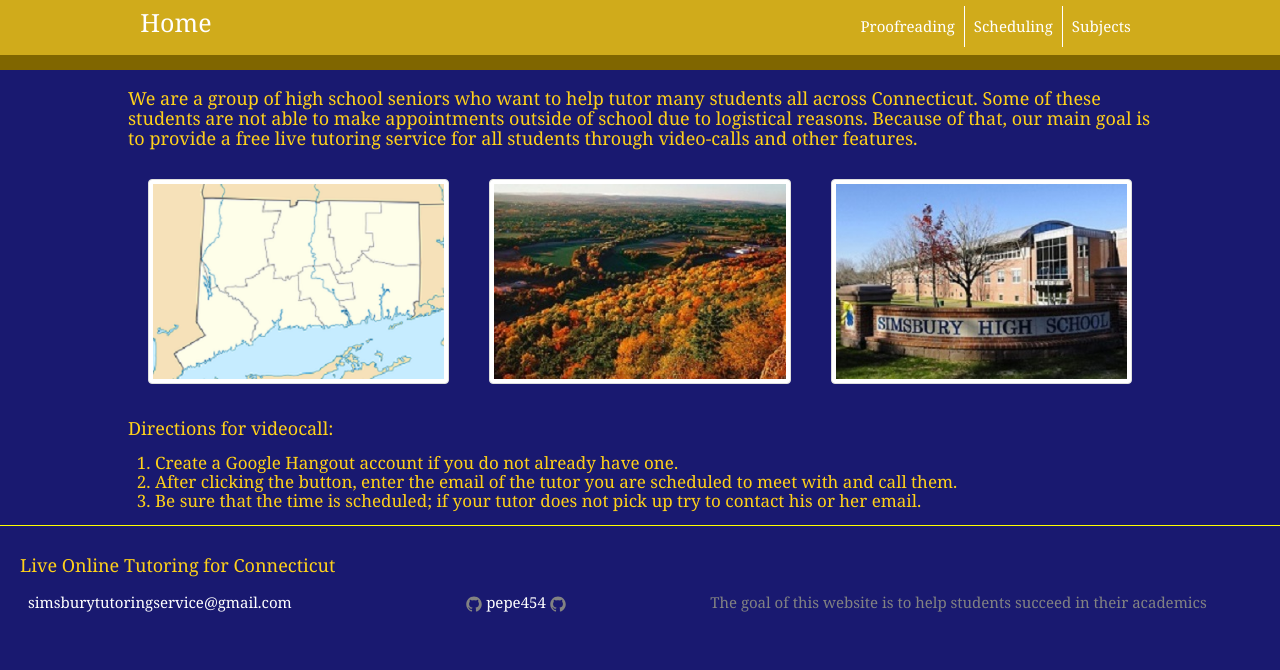
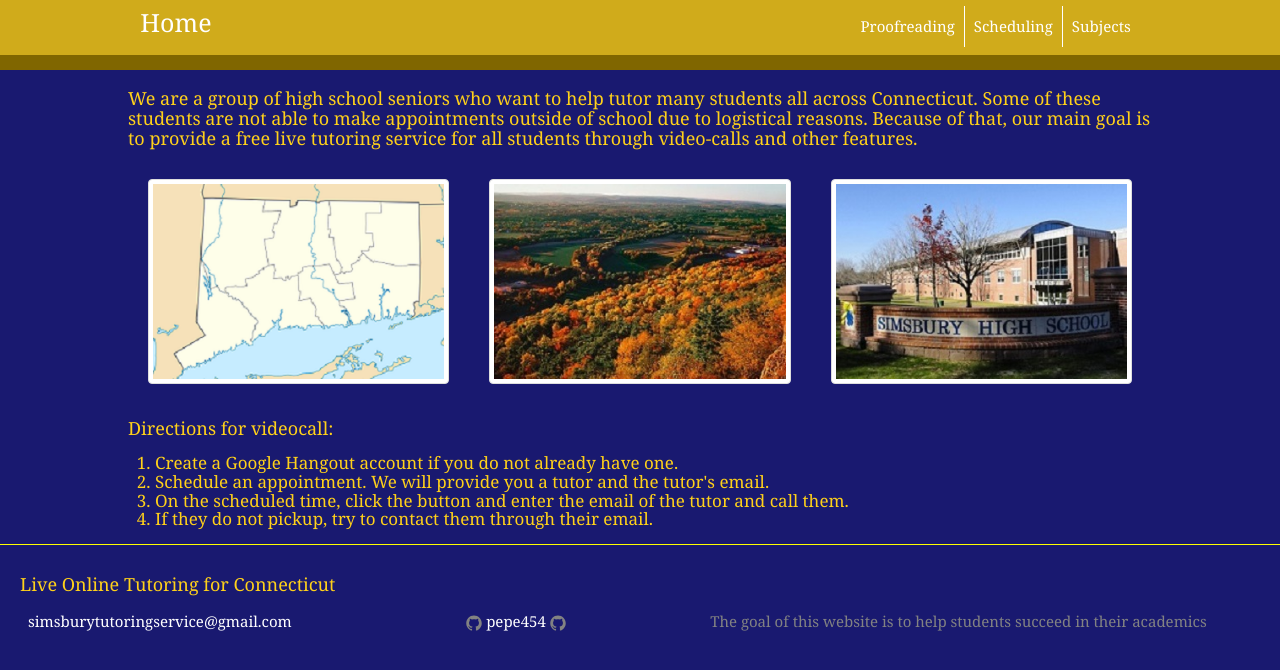
Before and after one commit to pepe454/pepe454.github.io, a Jekyll site: the page built from index.html, in a window 1280 px wide. Shown: the top 670 px of the page. Built offline with Jekyll 4.4.1, drawn with Linux system fonts in a browser that asks for light colours; the list of posts is cut into pages by our own code; comment, search, counter and statistics services are not loaded.

Commit message:
Update index.html

```diff
--- a/index.html
+++ b/index.html
@@ -47,8 +47,9 @@
   <h4> Directions for videocall: <h4>
       <ol class = "web-list">
          <li>Create a Google Hangout account if you do not already have one.</li>
-         <li>After clicking the button, enter the email of the tutor you are scheduled to meet with and call them.</li>
-         <li>Be sure that the time is scheduled; if your tutor does not pick up try to contact his or her email.</li>
+         <li>Schedule an appointment. We will provide you a tutor and the tutor's email.</li>
+         <li>On the scheduled time, click the button and enter the email of the tutor and call them.</li>
+         <li>If they do not pickup, try to contact them through their email.</li>
     </ol>
   <script src="https://apis.google.com/js/platform.js" async defer></script>
   <div class="g-hangout" data-render="createhangout"></div>
```
